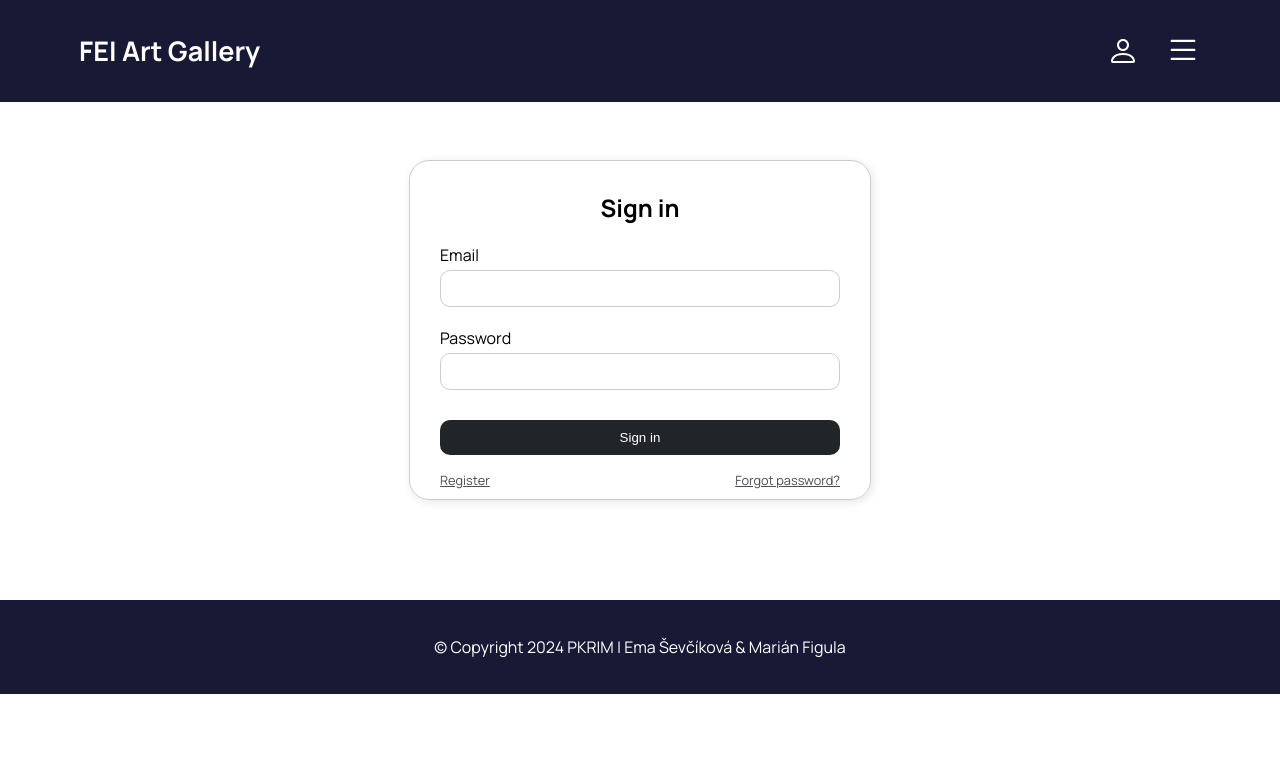
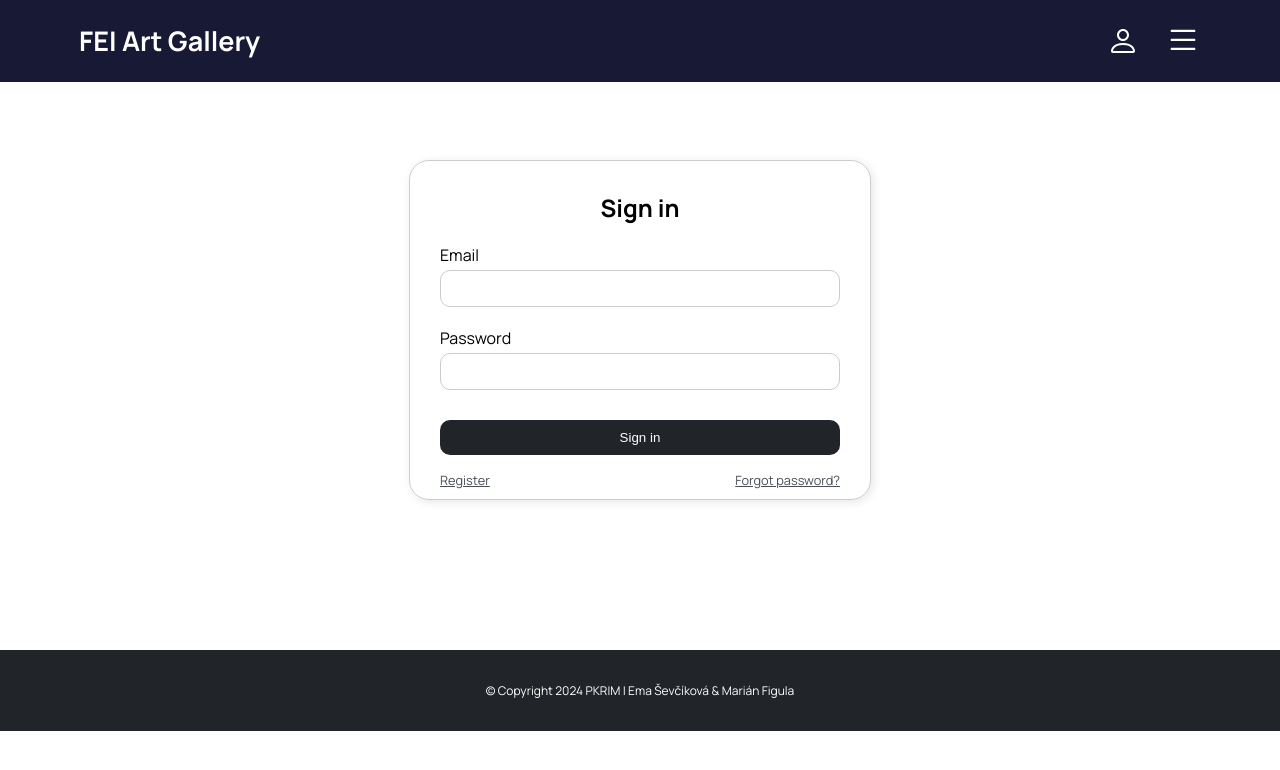
Before and after one commit to MarianFigula/asos-art-gallery, a React (Create React App) app: page /login in a window 1280 px wide. Shown: the top 770 px of the page. Built offline with nearby package versions, Linux system fonts and the light colour scheme; no server answers.

Commit message:
fix: spacing fixes and z-index increased

```diff
--- a/src/components/footer/Footer.css
+++ b/src/components/footer/Footer.css
@@ -1,8 +1,9 @@
 
 .footer{
     width: 100%;
+    font-size: 12px;
     padding: 20px 0;
-    background-color: var(--header-background-color);
+    background-color: var(--dark);
     color: var(--white);
 }
 
--- a/src/components/header/Header.css
+++ b/src/components/header/Header.css
@@ -3,7 +3,6 @@
 header {
     background-color: var(--header-background-color);
     color: white;
-    padding: 10px 0;
     position: fixed;
     width: 100%;
     top: 0;
--- a/src/components/sidebar/SideBar.css
+++ b/src/components/sidebar/SideBar.css
@@ -6,7 +6,7 @@
     width: 100%;
     height: 100%;
     background-color: rgba(0, 0, 0, 0.5);
-    z-index: 1;
+    z-index: 2;
     opacity: 0;
     transition: opacity 0.5s ease-in-out;
     pointer-events: none;
@@ -23,7 +23,7 @@
     background-color: var(--white);
     padding: 20px;
     position: fixed;
-    z-index: 2;
+    z-index: 3;
     transform: translateX(-110%); /* Use transform to apply the translation */
     top: 0;
     transition: transform 0.5s ease-in-out; /* Adjust the timing for transition */
--- a/src/form.css
+++ b/src/form.css
@@ -1,7 +1,7 @@
 /* src/App.css */
 .login-container {
     width: min(60%, 400px);
-    margin: 100px auto;
+    margin: 150px auto;
     padding: 10px 30px;
     border: 1px solid #ccc;
     border-radius: 20px;
```
